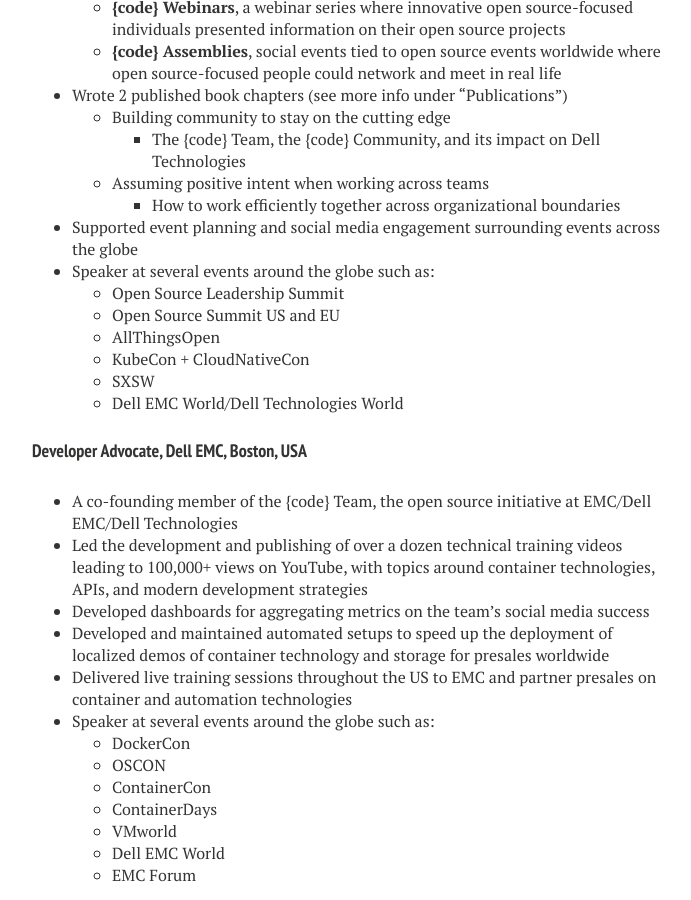
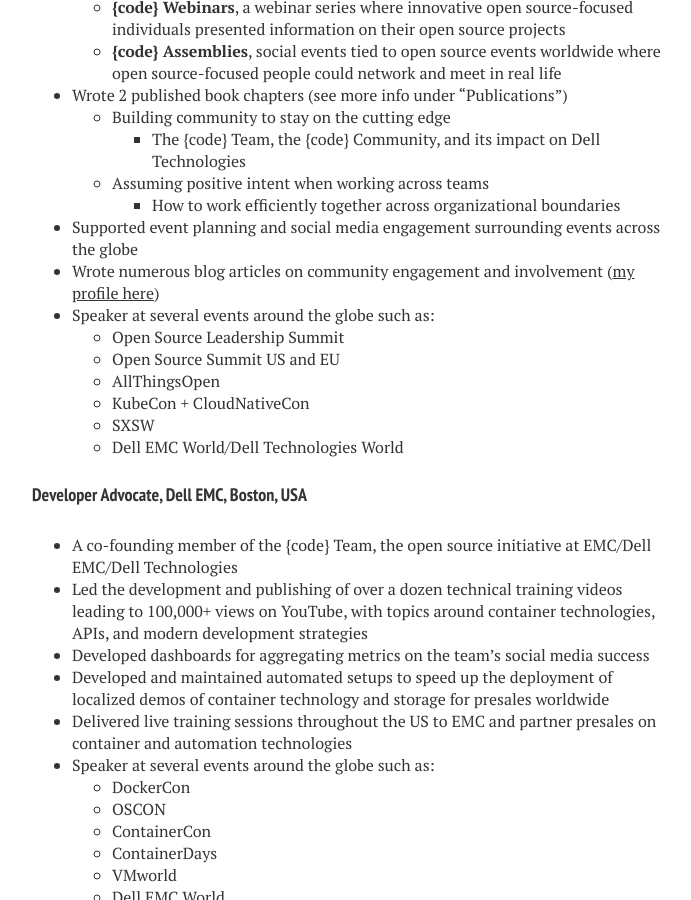
Before and after one commit to jonasrosland/old-blog, a Jekyll site: the page built from open-for-a-new-role.md, in a window 1280 px wide and 900 px high, scrolled down 1084 px. Shown: the whole window, without its empty margins (288-979 px from the left). Built offline with Jekyll 4.4.1, drawn with Linux system fonts in a browser that asks for light colours; nearby versions of some CDN libraries.

Commit message:
Adding resume 0.4

```diff
--- a/open-for-a-new-role.md
+++ b/open-for-a-new-role.md
@@ -38,6 +38,7 @@ The {code} Team contributed to and created open source projects, acted in the in
    - Assuming positive intent when working across teams
      - How to work efficiently together across organizational boundaries
  - Supported event planning and social media engagement surrounding events across the globe
+ - Wrote numerous blog articles on community engagement and involvement ([my profile here](https://blog.thecodeteam.com/author/jonasrosland/))
  - Speaker at several events around the globe such as:
    - Open Source Leadership Summit
    - Open Source Summit US and EU
```
